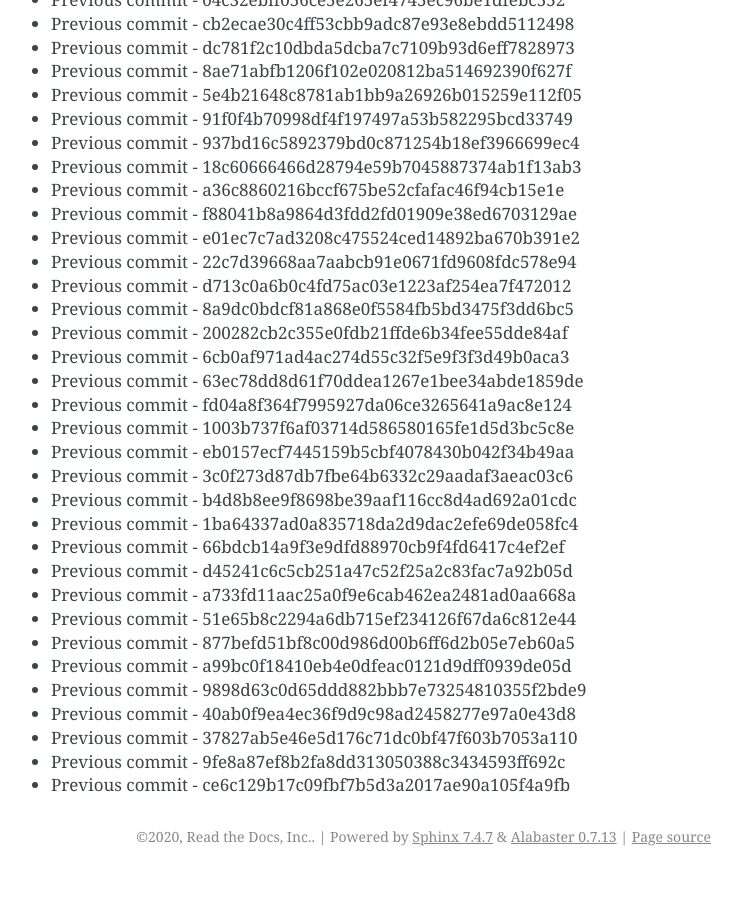
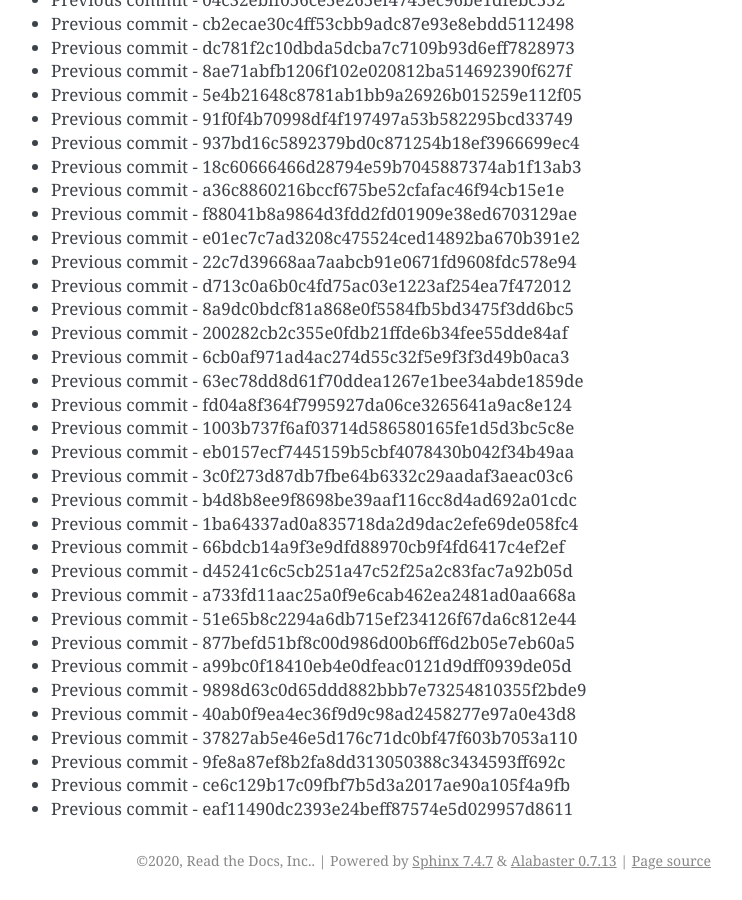
Before and after one commit to readthedocs/rtd-git-stresstest, a Sphinx documentation site: the page built from docs/updates.rst, in a window 1280 px wide and 900 px high, scrolled down 100650 px. Shown: the whole window, without its empty margins (399-1141 px from the left). Built offline with Sphinx 7.4.7, drawn with Linux system fonts in a browser that asks for light colours; before the commit the page ends 101526 px from its top, so only the background shows below that.

Commit message:
Generating commit from previous: eaf11490dc2393e24beff87574e5d029957d8611

```diff
--- a/docs/updates.rst
+++ b/docs/updates.rst
@@ -4261,3 +4261,4 @@ It can be tested for any performance characteristics.
 * Previous commit - 37827ab5e46e5d176c71dc0bf47f603b7053a110
 * Previous commit - 9fe8a87ef8b2fa8dd313050388c3434593ff692c
 * Previous commit - ce6c129b17c09fbf7b5d3a2017ae90a105f4a9fb
+* Previous commit - eaf11490dc2393e24beff87574e5d029957d8611
```
